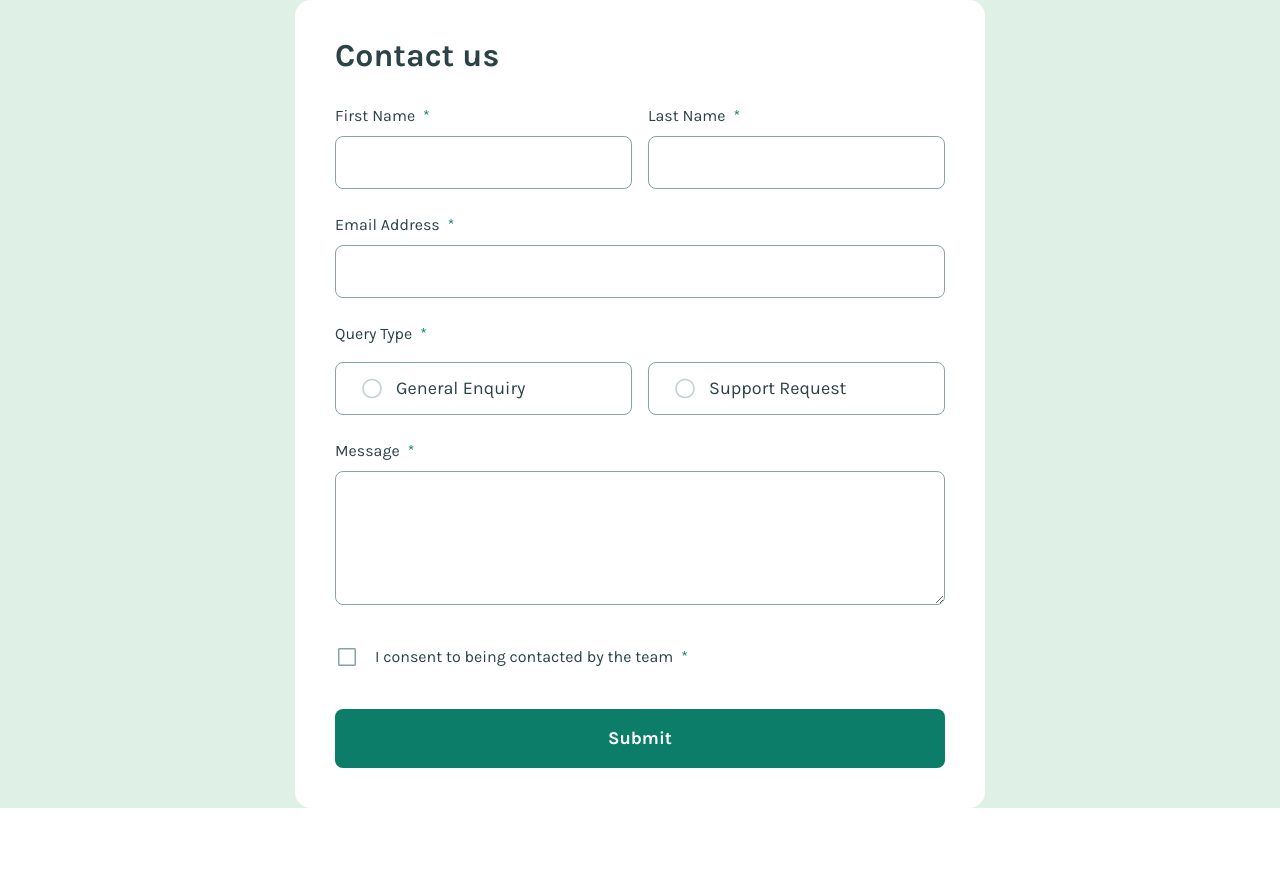
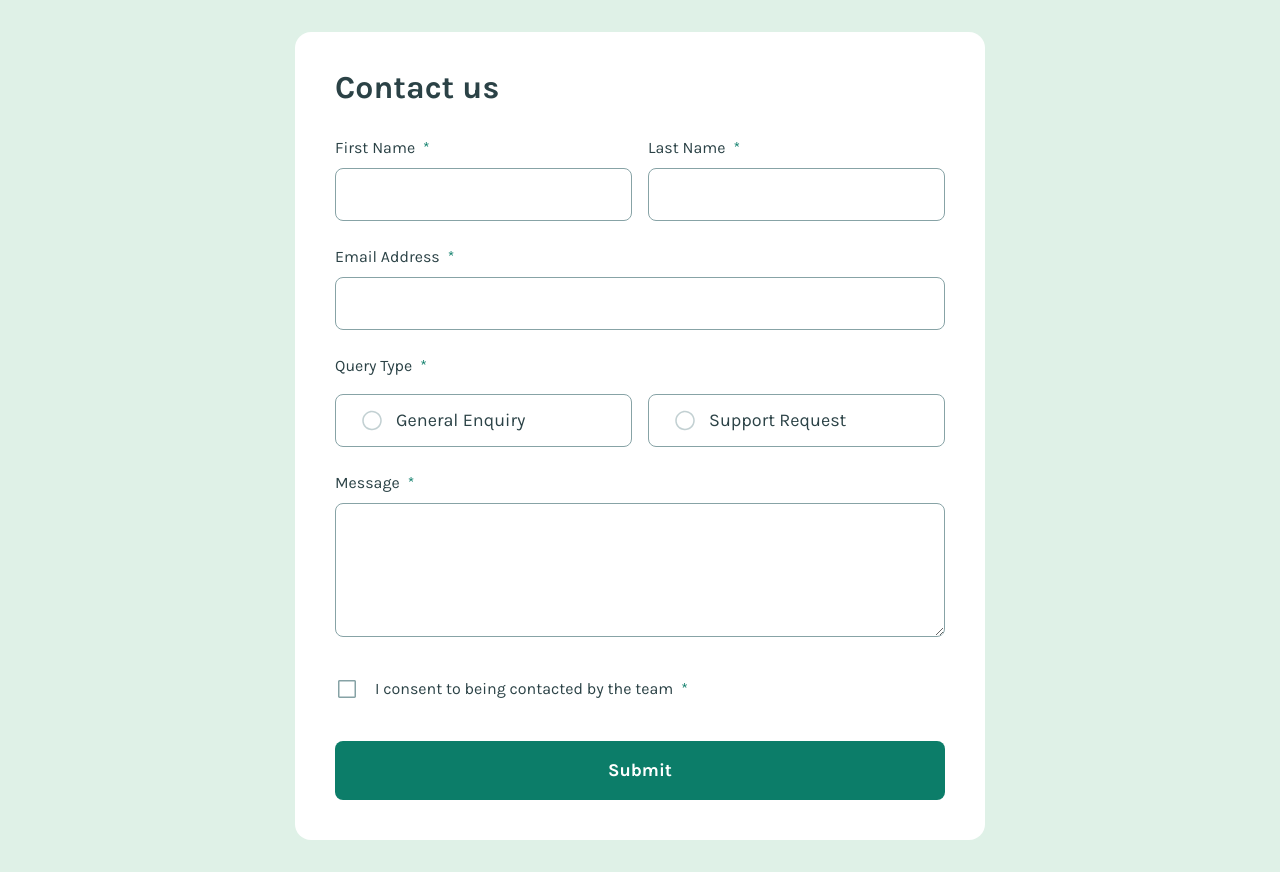
Before and after one commit to anamaydev/contact-form, a React (Vite) app: page / in a window 1280 px wide. Before the commit the page ends 808 px from the top, so only its background shows below. Built offline with nearby package versions, Linux system fonts and the light colour scheme.

Commit message:
style: tweak padding in modal and form

```diff
--- a/src/App.jsx
+++ b/src/App.jsx
@@ -84,7 +84,7 @@ function App() {
 
   return (
     /* background */
-    <div className="relative min-h-dvh w-screen px-2 py-4 flex flex-col justify-center items-center bg-green-200 sm:px-5 sm:py-0">
+    <div className="relative min-h-dvh w-screen px-2 py-4 flex flex-col justify-center items-center bg-green-200 sm:px-5">
       {/* form */}
       <form action="/" onSubmit={handleContact} className="p-3 flex flex-col justify-center gap-5 w-full max-w-(--form-max) bg-white rounded-2xl sm:p-5">
         {/* first div */}
@@ -231,7 +231,7 @@ function App() {
             animate={{opacity:1}}
             exit={{opacity: 0}}
             transition={{duration: 0.3}}
-            className="absolute inset-0 flex justify-center items-center"
+            className="absolute inset-0 flex justify-center items-center px-3"
           >
             {/* background blur */}
             <motion.div initial={{opacity:1}} ref={backgroundRef} onClick={closeModal} className="absolute inset-0 backdrop-blur-sm bg-grey-900/20 z-0"></motion.div>
```
